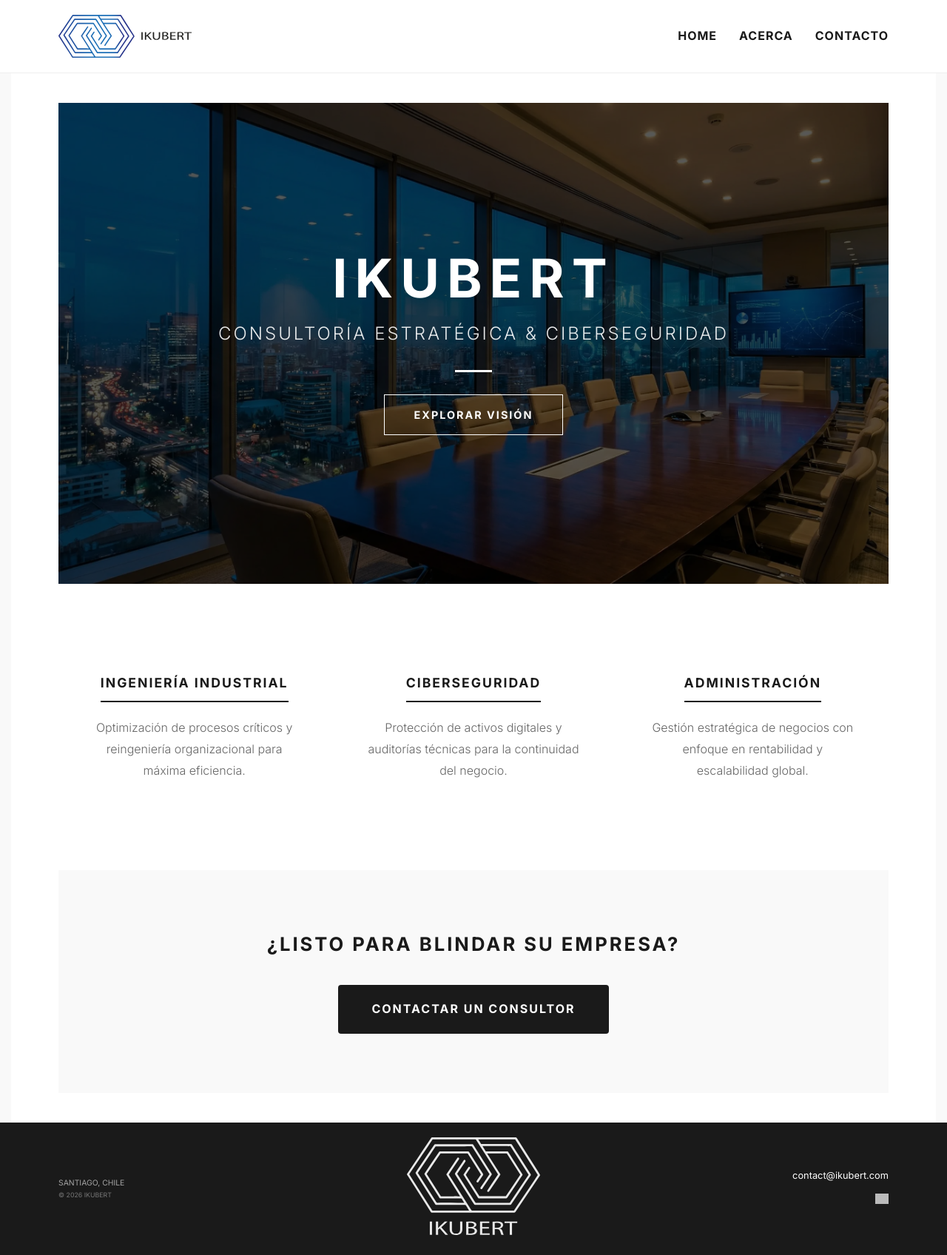
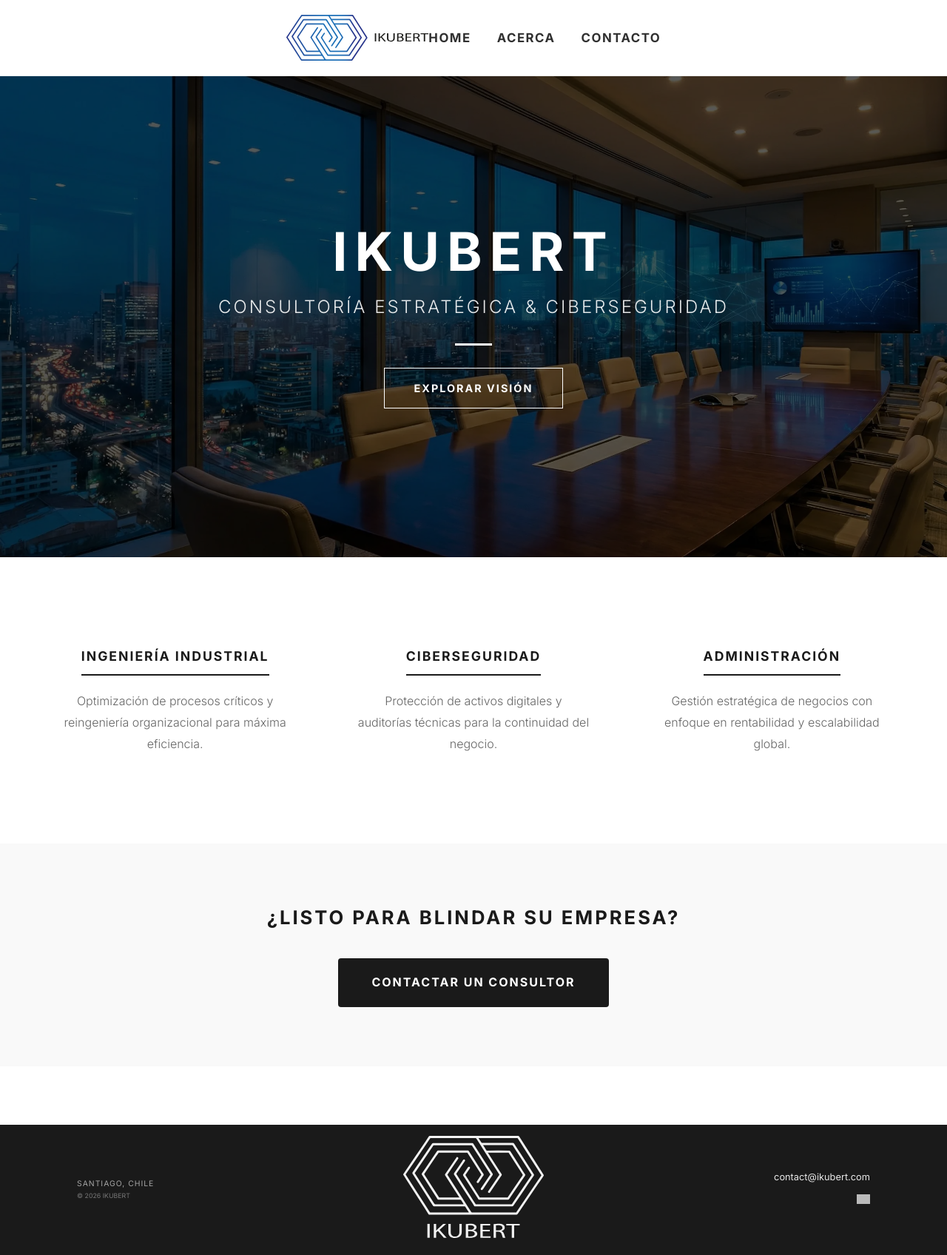
Before and after one commit to IKUBERT/ikubert.github.io, a Jekyll site: the page built from index.html, in a window 1280 px wide. Shown: the whole page at 74% size. Built offline with Jekyll 4.4.1, drawn with Linux system fonts in a browser that asks for light colours; grey boxes are pictures that could not be loaded.

Commit message:
Update default.html

```diff
--- a/_layouts/default.html
+++ b/_layouts/default.html
@@ -4,54 +4,46 @@
     <meta charset="UTF-8">
     <meta name="viewport" content="width=device-width, initial-scale=1.0">
     <title>{% if page.title %}{{ page.title }}{% else %}IKUBERT{% endif %}</title>
+
     <link rel="icon" type="image/svg+xml" href="{{ site.baseurl }}/src/logo-ikubert.svg">
     <link href="https://fonts.googleapis.com/css2?family=Inter:wght@300;400;700&display=swap" rel="stylesheet">
-    <link rel="stylesheet" href="{{ site.baseurl }}/style.css?v=18.0">
-    <style>
-        /* Esta es la clave: Limitar el ancho total de la experiencia */
-        .container-limit {
-            max-width: 1250px; /* El tamaño ideal para que no se vea "gigante" */
-            margin: 0 auto;    /* Centra todo el bloque */
-            width: 100%;
-            display: flex;
-            justify-content: space-between;
-            align-items: center;
-        }
-    </style>
+    <link rel="stylesheet" href="{{ site.baseurl }}/style.css?v=20.0">
 </head>
-<body class="sticky-wrapper" style="margin: 0; background-color: #f9f9f9;">
+<body class="sticky-wrapper">
 
     <nav class="site-nav" style="background-color: #ffffff; width: 100%; border-bottom: 1px solid #eee; padding: 20px 0;">
-        <div class="container-limit" style="padding: 0 5%;">
-            <div class="site-logo">
+        <div style="max-width: 1200px; margin: 0 auto; display: flex; justify-content: space-between; align-items: center; padding: 0 5%; box-sizing: border-box;">
+            <div class="site-logo" style="flex-shrink: 0;">
                 <a href="{{ site.baseurl }}/" style="display: flex; align-items: center; text-decoration: none;">
-                    <img src="{{ site.baseurl }}/src/logotipo-ikubert-lateral.svg" alt="IKUBERT" style="height: 58px; width: auto;">
+                    <img src="{{ site.baseurl }}/src/logotipo-ikubert-lateral.svg" alt="IKUBERT" style="height: 62px; width: auto; shape-rendering: geometricPrecision;">
                 </a>
             </div>
-            <div class="nav-links" style="display: flex; gap: 30px;">
-                <a href="{{ site.baseurl }}/" style="text-decoration: none; color: #1a1a1a; font-weight: 700; font-size: 1rem; text-transform: uppercase; letter-spacing: 1px;">Home</a>
-                <a href="{{ site.baseurl }}/acerca" style="text-decoration: none; color: #1a1a1a; font-weight: 700; font-size: 1rem; text-transform: uppercase; letter-spacing: 1px;">Acerca</a>
-                <a href="{{ site.baseurl }}/contacto" style="text-decoration: none; color: #1a1a1a; font-weight: 700; font-size: 1rem; text-transform: uppercase; letter-spacing: 1px;">Contacto</a>
+            <div class="nav-links" style="display: flex; gap: 35px; flex-wrap: wrap; justify-content: flex-end;">
+                <a href="{{ site.baseurl }}/" style="text-decoration: none; color: #1a1a1a; font-weight: 700; font-size: 1.05rem; text-transform: uppercase; letter-spacing: 1.5px; opacity: 0.9;">Home</a>
+                <a href="{{ site.baseurl }}/acerca" style="text-decoration: none; color: #1a1a1a; font-weight: 700; font-size: 1.05rem; text-transform: uppercase; letter-spacing: 1.5px; opacity: 0.9;">Acerca</a>
+                <a href="{{ site.baseurl }}/contacto" style="text-decoration: none; color: #1a1a1a; font-weight: 700; font-size: 1.05rem; text-transform: uppercase; letter-spacing: 1.5px; opacity: 0.9;">Contacto</a>
             </div>
         </div>
     </nav>
 
-    <main class="content-wrapper" style="max-width: 1250px; margin: 0 auto; padding: 40px 5%; background-color: #ffffff; min-height: 70vh;">
+    <main class="content-wrapper">
         {{ content }}
     </main>
 
-    <footer class="main-footer" style="background-color: #1a1a1a; padding: 20px 0; width: 100%;">
-        <div class="container-limit" style="padding: 0 5%;">
+    <footer class="main-footer" style="background-color: #1a1a1a; padding: 15px 0 !important; width: 100%;">
+        <div style="max-width: 1200px; margin: 0 auto; display: flex; justify-content: space-between; align-items: center; padding: 0 5%; box-sizing: border-box;">
             <div class="footer-col left" style="flex: 1;">
-                <p style="font-size: 0.65rem; color: #fff; opacity: 0.6; margin: 0;">SANTIAGO, CHILE</p>
-                <p style="font-size: 0.55rem; color: #fff; opacity: 0.4; margin: 0;">&copy; 2026 IKUBERT</p>
+                <p class="loc" style="font-size: 0.65rem; color: #fff; opacity: 0.6; text-transform: uppercase; margin: 0; letter-spacing: 1px;">SANTIAGO, CHILE</p>
+                <p class="copy" style="font-size: 0.55rem; color: #fff; opacity: 0.4; margin: 0;">&copy; 2026 IKUBERT</p>
             </div>
+
             <div class="footer-col center" style="flex: 1; text-align: center;">
-                <img src="{{ site.baseurl }}/src/logo-ikubert.abajo.svg" alt="IKUBERT" style="width: 180px; filter: brightness(0) invert(1); opacity: 0.9;">
+                <img src="{{ site.baseurl }}/src/logo-ikubert.abajo.svg" alt="IKUBERT" style="width: 190px !important; height: auto !important; filter: brightness(0) invert(1); opacity: 0.95;">
             </div>
+
             <div class="footer-col right" style="flex: 1; text-align: right;">
-                <a href="mailto:contact@ikubert.com" style="color: #fff; text-decoration: none; font-size: 0.8rem;">contact@ikubert.com</a>
-                <div style="margin-top: 5px;">
+                <a href="mailto:contact@ikubert.com" style="color: #fff; text-decoration: none; font-size: 0.8rem; opacity: 0.9;">contact@ikubert.com</a>
+                <div class="social-wrapper" style="margin-top: 4px;">
                     <a href="https://www.linkedin.com/company/ikubert" target="_blank">
                         <img src="https://cdn-icons-png.flaticon.com/512/174/174857.png" alt="LinkedIn" style="width: 18px; filter: brightness(0) invert(1); opacity: 0.7;">
                     </a>
@@ -62,8 +54,11 @@
 
     <style>
         @media (max-width: 600px) {
-            .container-limit { flex-direction: column !important; gap: 15px; text-align: center; }
-            .nav-links { justify-content: center !important; width: 100%; }
+            .site-nav > div { flex-direction: column !important; gap: 15px; }
+            .site-logo img { height: 50px !important; }
+            .nav-links { justify-content: center !important; gap: 20px !important; width: 100%; }
+            .footer-inner > div { flex-direction: column !important; gap: 15px; text-align: center !important; }
+            .footer-col { text-align: center !important; }
         }
     </style>
 </body>
```
